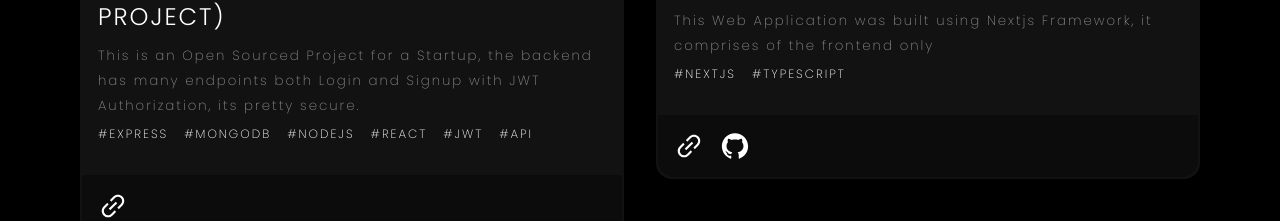
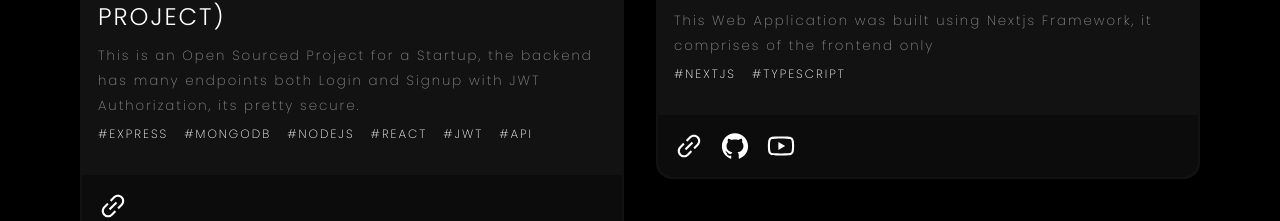
Before and after one commit to Akinleyejoshua/joshuaakinleye, a Next.js app: page / in a window 1280 px wide. Shown: the part 2176-2397 px from the top of the page. Built offline with nearby package versions, Linux system fonts and the light colour scheme.

Commit message:
Add files via upload

```diff
--- a/layouts/Projects.jsx
+++ b/layouts/Projects.jsx
@@ -25,6 +25,7 @@ export const Projects = () => {
             link: "http://x-clone-client-vercel.app",
             tags: ["Nextjs", "TypeScript"],
             description: "This Web Application was built using Nextjs Framework, it comprises of the frontend only",
+            youtube: "https://www.linkedin.com/posts/joshua-akinleye-9895b61ab_reactjs-nextjs-node-activity-7114638639124406272-cBWf?utm_source=share&utm_medium=member_desktop",
         },
 
         {
@@ -34,7 +35,7 @@ export const Projects = () => {
             link: "http://uni-store.vercel.app",
             tags: ["Nextjs", "MongoDB", "Nodejs", "API"],
             description: "This Web Application was built using Nextjs and Nodejs Server, it comprises of frontend and backend, in this web app, you can add a product, list the products for buyers, add to cart, checkout and wait for delivery, it also have admin dashboard to monitor products and sales revenue",
-
+            youtube: "https://www.linkedin.com/posts/joshua-akinleye-9895b61ab_ecommerce-onlineshopping-marketing-activity-7076451893803122688-5tlH?utm_source=share&utm_medium=member_desktop",
         },
         {
             img: Screen,
@@ -55,6 +56,7 @@ export const Projects = () => {
             link: "https://j-covidtest.netlify.app/",
             tags: ["Python", "JavaScript", "Tensorflow", "Pandas", "Numpy", "Computer Vision"],
             description: "This is a Covid-19 Detector for patients, i used pandas to prepare the datasets gotten from kaggle, i then trained the computer vision model using tensorflow, converted the model to JSON and finally deployed it on the web using Tensorflow.js using Javascript. the current version makes use X-ray Scans for detection",
+            youtube: "https://www.linkedin.com/posts/joshua-akinleye-9895b61ab_businessanalytics-engineering-medicalimaging-activity-6872266284881465345-iFDs?utm_source=share&utm_medium=member_desktop",
         },
         {
             img: Face,
@@ -71,7 +73,7 @@ export const Projects = () => {
             link: "https://j-chatbot.netlify.app/",
             tags: ["Python", "React", "Tensorflow", "Pandas", "Numpy", 'NLP'],
             description: "This is a bot that can help do anything automated on the web like conducting interviews for candidates, scrape the web faster, retrieve code answers from github, stackoverflow and google, can help you locate places on the map, check my Linkedin Page for a the Demos for this app, it was built using Natural Language Processing",
-
+            youtube: "https://www.linkedin.com/posts/joshua-akinleye-9895b61ab_model-accuracy-improved-activity-6885201362028756992-SiRS?utm_source=share&utm_medium=member_desktop",
         }
 
     ]
```
